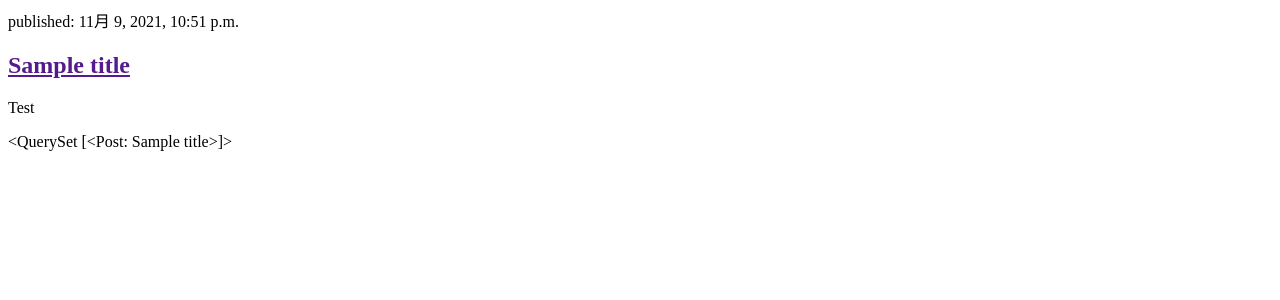
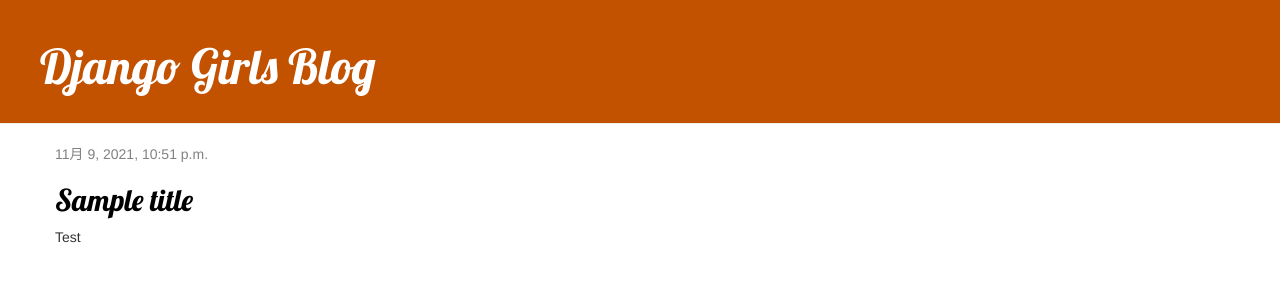
Before and after one commit to life-of-study/my-first-blog, a Django app: page / in a window 1280 px wide. Shown: the top 300 px of the page. Run offline with Django 3.2, Linux system fonts and the light colour scheme; data comes from the database, SQL or seed files in the repository; some libraries are stand-ins or nearby versions.

Commit message:
Added view and template for detailed blog post as well as CSS for the site.

```diff
--- /dev/null
+++ b/blog/static/css/blog.css
@@ -0,0 +1,48 @@
+
+
+.page-header {
+    background-color: #C25100;
+    margin-top: 0;
+    padding: 20px 20px 20px 40px;
+}
+
+.page-header h1, .page-header h1 a, .page-header h1 a:visited, .page-header h1 a:active {
+    color: #ffffff;
+    font-size: 36pt;
+    text-decoration: none;
+}
+
+.content {
+    margin-left: 40px;
+}
+
+h1, h2, h3, h4 {
+    font-family: 'Lobster', cursive;
+}
+
+.date {
+    color: #828282;
+}
+
+.save {
+    float: right;
+}
+
+.post-form textarea, .post-form input {
+    width: 100%;
+}
+
+.top-menu, .top-menu:hover, .top-menu:visited {
+    color: #ffffff;
+    float: right;
+    font-size: 26pt;
+    margin-right: 20px;
+}
+
+.post {
+    margin-bottom: 70px;
+}
+
+.post h2 a, .post h2 a:visited {
+    color: #000000;
+}
--- /dev/null
+++ b/blog/templates/blog/base.html
@@ -0,0 +1,32 @@
+{% load static %}
+<html>
+    <head>
+        <title>Django Girls blog</title>
+        <link rel="stylesheet" href="//maxcdn.bootstrapcdn.com/bootstrap/3.2.0/css/bootstrap.min.css">
+        <link rel="stylesheet" href="//maxcdn.bootstrapcdn.com/bootstrap/3.2.0/css/bootstrap-theme.min.css">
+        <link href='//fonts.googleapis.com/css?family=Lobster&subset=latin,latin-ext' rel='stylesheet' type='text/css'>
+        <link rel="stylesheet" href="{% static 'css/blog.css' %}">
+    </head>
+    <body>
+        <div class="page-header">
+            <h1><a href="/">Django Girls Blog</a></h1>
+        </div>
+        <div class="content container">
+            <div class="row">
+                <div class="col-md-8">
+                {% block content %}
+                    {% for post in posts %}
+                        <div class="post">
+                            <div class="date">
+                                {{ post.published_date }}
+                            </div>
+                            <h2><a href="">{{ post.title }}</a></h2>
+                            <p>{{ post.text|linebreaksbr }}</p>
+                        </div>
+                    {% endfor %}
+                {% endblock %}
+                </div>
+            </div>
+        </div>
+    </body>
+</html>
--- a/blog/templates/blog/post_list.html
+++ b/blog/templates/blog/post_list.html
@@ -1,13 +1,11 @@
-<html>
-    <head>
-        <title>Django Girls blog</title>
-    </head>
-    {% for post in posts%}
-        <div>
-        <p>published: {{ post.published_date }}</p>
-        <h2><a href="">{{ post.title }}</a></h2>
+{% extends 'blog/base.html' %}   <!-- 子クラスに記載 -->
+
+{% for post in posts %}
+    <div class="post">
+        <div class="date">
+            <p>published: {{ post.published_date }}</p>
+        </div>
+        <h2><a href="{% url 'post_detail' pk=post.pk %}">{{ post.title }}</a></h2>
         <p>{{ post.text|linebreaksbr }}</p>
     </div>
-        {{ posts }}
-    {% endfor %}
-</html>
+{% endfor %}
--- a/blog/urls.py
+++ b/blog/urls.py
@@ -3,6 +3,7 @@
 
 urlpatterns = [
     path('', views.post_list, name='post_list'),
+    path('post/<int:pk>/', views.post_detail, name='post_detail'),  #Djangoは整数の値を期待し、その値がpkという名前の変数でビューに渡される
 ]
 # プロジェクトでは名前づけされたURLを後で使うことになるので、アプリのそれぞれのURLに名前をつけておくのは重要
 # Ctrl + Fn + B で起動を終了
--- a/blog/views.py
+++ b/blog/views.py
@@ -1,12 +1,18 @@
 from django.shortcuts import render
 from django.utils import timezone
 from .models import Post  # modelsの前にあるドットは カレントディレクトリ 、もしくは カレントアプリケーション
-                          # views.pyと models.pyは、同じディレクトリに置いてあります。 だから、こんな風に.とファイル名だけを使って、簡単に記述することが出来る
+from django.shortcuts import render, get_object_or_404    # views.pyと models.pyは、同じディレクトリに置いてあります。 だから、こんな風に.とファイル名だけを使って、簡単に記述することが出来る
 
 # Create your views here.
 def post_list(request):
     posts = Post.objects.filter(published_date__lte=timezone.now()).order_by('published_date')
     return render(request, 'blog/post_list.html', {'posts': posts})
+
+def post_detail(request, pk):
+    post = get_object_or_404(Post, pk=pk)
+    return render(request, 'blog/post_detail.html', {'post': post})
+
+
 
 """render()の使い方
 return render(request, template_name, context=None, content_type=None, status=None, using=None)
--- a/mysite/settings.py
+++ b/mysite/settings.py
@@ -119,5 +119,7 @@
 # https://docs.djangoproject.com/en/2.2/howto/static-files/
 
 STATIC_URL = '/static/'
-#新しく自分で追加
+
 STATIC_ROOT = os.path.join(BASE_DIR, 'static')
+#静的ファイルの置き場所を複数ではなく、一つの場所に集める
+#その後、command line で　python manage.py collectstatic を記載後に、cssが反映された
```
Also changed, not shown: blog/templates/blog/post_detail.html (added, +13 -0 lines).
